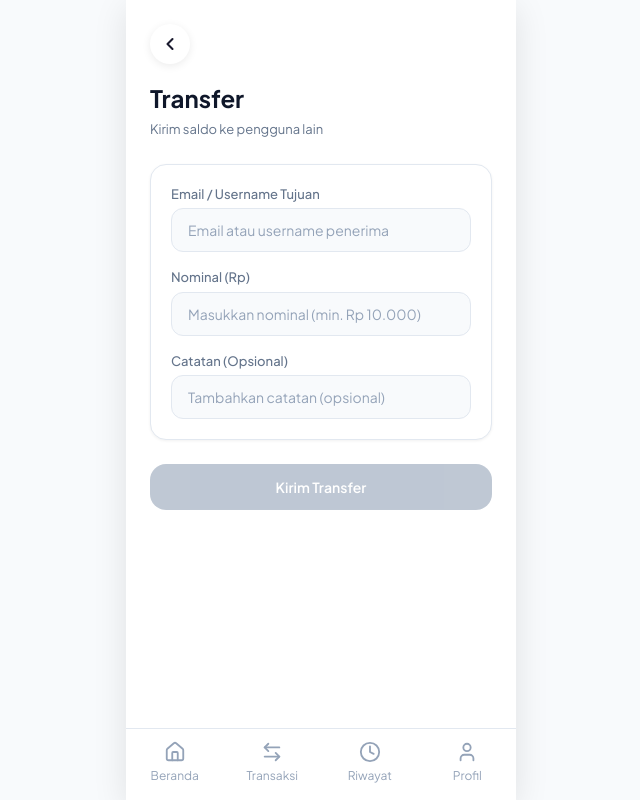
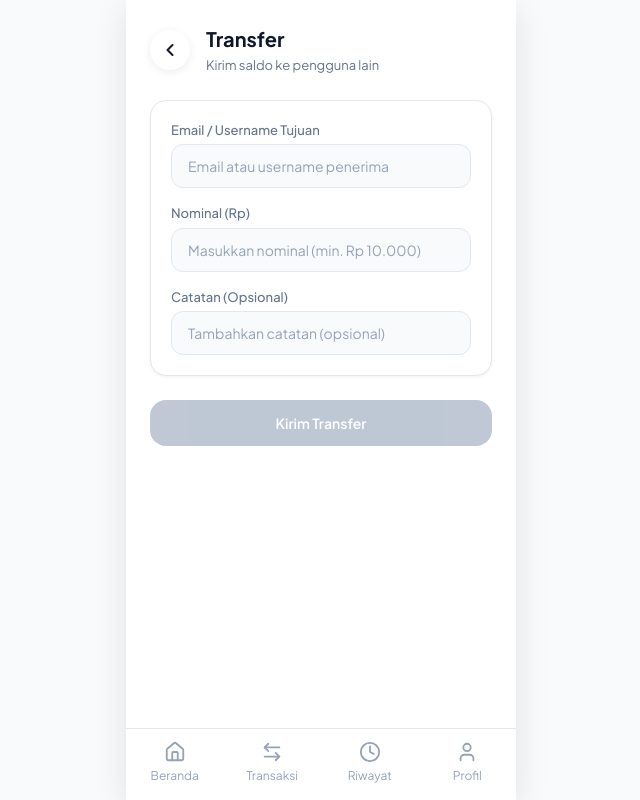
Before and after one commit to kiagusgatot/mini-wallet, a React (Vite) app in the folder frontend-react/: page /transfer in a window 1280 px wide. Shown: the whole page, without its empty margins (319-959 px from the left). Built offline with nearby package versions, Linux system fonts and the light colour scheme; sample sign-in values are in the browser's storage; the HTML template or start-up script is replaced by a standard one.

Commit message:
style(header): compact layout with back button and titles inline

```diff
--- a/frontend-react/src/pages/TopUpPage.jsx
+++ b/frontend-react/src/pages/TopUpPage.jsx
@@ -4,6 +4,7 @@ import api from '../services/api';
 import PageLayout from '../components/PageLayout';
 import Card from '../components/Card';
 import Button from '../components/Button';
+import BackButton from '../components/BackButton';
 import { motion } from 'framer-motion';
 
 export default function TopUpPage() {
@@ -39,12 +40,34 @@ export default function TopUpPage() {
   };
 
   return (
-    <PageLayout
-      title="Top Up"
-      subtitle="Tambah saldo ke wallet kamu"
-      showBack={true}
-      backTo="/transaksi"
-    >
+    <PageLayout>
+      <div style={{
+        display: 'flex',
+        alignItems: 'center',
+        gap: '16px',
+        padding: 'var(--app-padding-top) 0 0',
+        marginBottom: 'var(--space-lg)',
+      }}>
+        <BackButton to="/transaksi" />
+        <div>
+          <h1 style={{
+            fontSize: 'var(--text-xl)',
+            fontWeight: 'var(--font-bold)',
+            color: 'var(--color-text-primary)',
+            margin: 0,
+            marginBottom: '2px',
+          }}>
+            Top Up
+          </h1>
+          <p style={{
+            fontSize: 'var(--text-sm)',
+            color: 'var(--color-text-secondary)',
+            margin: 0,
+          }}>
+            Tambah saldo ke wallet kamu
+          </p>
+        </div>
+      </div>
       {error && <div className="alert-error">{error}</div>}
 
       <form onSubmit={handleTopUp} style={{ display: 'flex', flexDirection: 'column', gap: 'var(--space-lg)' }}>
--- a/frontend-react/src/pages/TransferPage.jsx
+++ b/frontend-react/src/pages/TransferPage.jsx
@@ -4,6 +4,7 @@ import api from '../services/api';
 import PageLayout from '../components/PageLayout';
 import Card from '../components/Card';
 import Button from '../components/Button';
+import BackButton from '../components/BackButton';
 
 export default function TransferPage() {
   const navigate = useNavigate();
@@ -56,12 +57,34 @@ export default function TransferPage() {
   ];
 
   return (
-    <PageLayout
-      title="Transfer"
-      subtitle="Kirim saldo ke pengguna lain"
-      showBack={true}
-      backTo="/transaksi"
-    >
+    <PageLayout>
+      <div style={{
+        display: 'flex',
+        alignItems: 'center',
+        gap: '16px',
+        padding: 'var(--app-padding-top) 0 0',
+        marginBottom: 'var(--space-lg)',
+      }}>
+        <BackButton to="/transaksi" />
+        <div>
+          <h1 style={{
+            fontSize: 'var(--text-xl)',
+            fontWeight: 'var(--font-bold)',
+            color: 'var(--color-text-primary)',
+            margin: 0,
+            marginBottom: '2px',
+          }}>
+            Transfer
+          </h1>
+          <p style={{
+            fontSize: 'var(--text-sm)',
+            color: 'var(--color-text-secondary)',
+            margin: 0,
+          }}>
+            Kirim saldo ke pengguna lain
+          </p>
+        </div>
+      </div>
       {error && <div className="alert-error">{error}</div>}
 
       <form onSubmit={handleTransfer} style={{ display: 'flex', flexDirection: 'column', gap: 'var(--space-lg)' }}>
```
